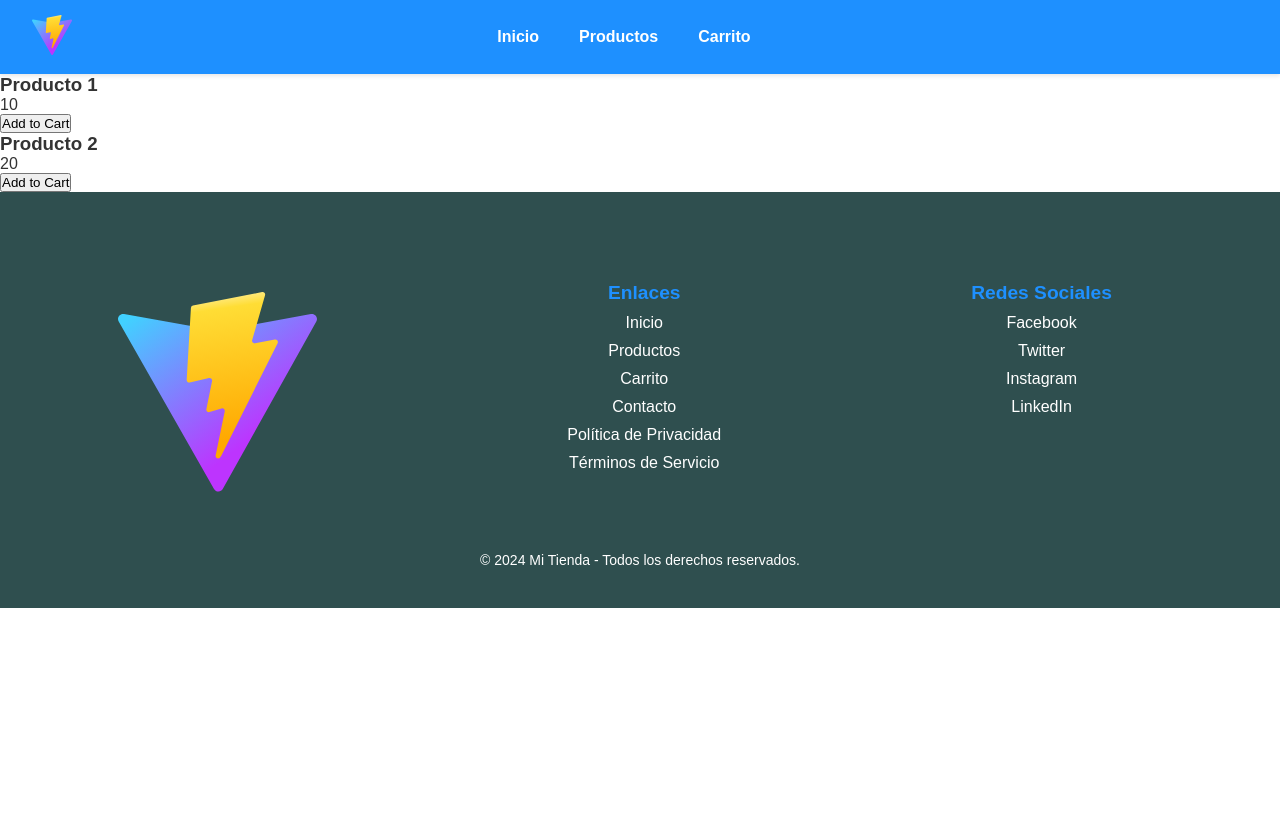
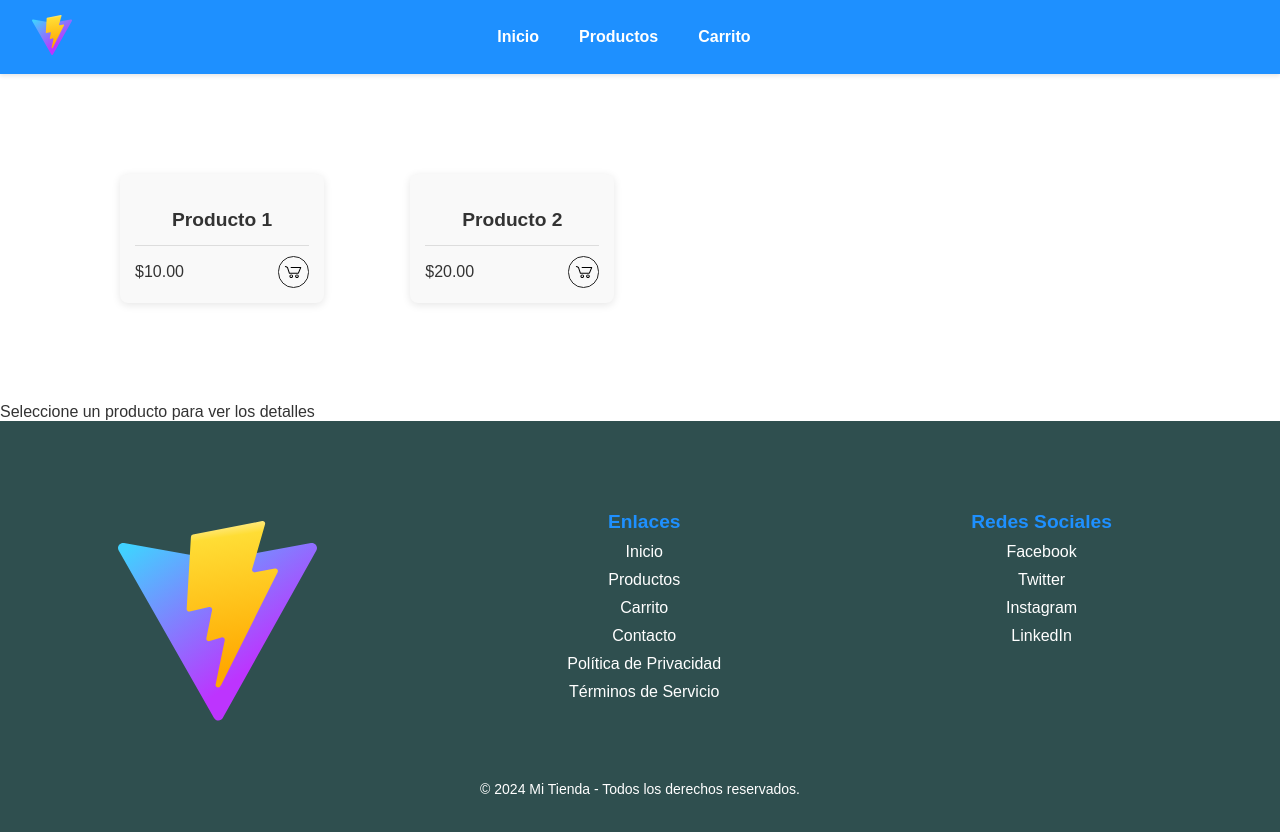
Before and after one commit to CrissG07/Eccomerce, a React (Vite) app: page /products in a window 1280 px wide. Shown: the top 832 px of the page. Before the commit the page ends 800 px from the top, so only its background shows below. Built offline with nearby package versions, Linux system fonts and the light colour scheme.

Commit message:
arreglo de interfaz productos

```diff
--- a/src/components/ProductCard.jsx
+++ b/src/components/ProductCard.jsx
@@ -1,7 +1,30 @@
+/* eslint-disable react/prop-types */
+import { useCart } from '../context/CartContext';
+import '../styles/ProductCart.css'
 
-export const ProductCard = () => {
-  return (
-    <div>ProductCard</div>
-  )
-}
+const ProductCard = ({ product }) => {
+    const { addToCart } = useCart();
+
+    return (
+      <div className="product-card">
+      <div className="card-img"></div>
+      <div className="card-info">
+          <h3 className="text-title">{product.name}</h3>
+          <p className="text-body">{product.description}</p>
+      </div>
+      <div className="card-footer">
+          <span className="text-title">${product.price.toFixed(2)}</span>
+          <div className="card-button" onClick={() => addToCart(product)}>
+              <svg className="svg-icon" viewBox="0 0 20 20">
+                  <path d="M17.72,5.011H8.026c-0.271,0-0.49,0.219-0.49,0.489c0,0.271,0.219,0.489,0.49,0.489h8.962l-1.979,4.773H6.763L4.935,5.343C4.926,5.316,4.897,5.309,4.884,5.286c-0.011-0.024,0-0.051-0.017-0.074C4.833,5.166,4.025,4.081,2.33,3.908C2.068,3.883,1.822,4.075,1.795,4.344C1.767,4.612,1.962,4.853,2.231,4.88c1.143,0.118,1.703,0.738,1.808,0.866l1.91,5.661c0.066,0.199,0.252,0.333,0.463,0.333h8.924c0.116,0,0.22-0.053,0.308-0.128c0.027-0.023,0.042-0.048,0.063-0.076c0.026-0.034,0.063-0.058,0.08-0.099l2.384-5.75c0.062-0.151,0.046-0.323-0.045-0.458C18.036,5.092,17.883,5.011,17.72,5.011z"></path>
+                  <path d="M8.251,12.386c-1.023,0-1.856,0.834-1.856,1.856s0.833,1.853,1.856,1.853c1.021,0,1.853-0.83,1.853-1.853S9.273,12.386,8.251,12.386z M8.251,15.116c-0.484,0-0.877-0.393-0.877-0.874c0-0.484,0.394-0.878,0.877-0.878c0.482,0,0.875,0.394,0.875,0.878C9.126,14.724,8.733,15.116,8.251,15.116z"></path>
+                  <path d="M13.972,12.386c-1.022,0-1.855,0.834-1.855,1.856s0.833,1.853,1.855,1.853s1.854-0.83,1.854-1.853S14.994,12.386,13.972,12.386z M13.972,15.116c-0.484,0-0.878-0.393-0.878-0.874c0-0.484,0.394-0.878,0.878-0.878c0.482,0,0.875,0.394,0.875,0.878C14.847,14.724,14.454,15.116,13.972,15.116z"></path>
+              </svg>
+          </div>
+      </div>
+  </div>
+
+    );
+};
+
 export default ProductCard;
--- a/src/components/ProductDetail.jsx
+++ b/src/components/ProductDetail.jsx
@@ -1,20 +1,17 @@
-import '../styles/ProductDetail.css'
+/* eslint-disable react/prop-types */
+import '../styles/productDetail.css'
 
-export const ProductDetail = () => {
-  return (
-    <>
-      <div className="product-detail">
-        <div className='title'>
-          <h2>Detalles del Producto</h2>
+const ProductDetail = ({ product }) => {
+    if (!product) return <p>Seleccione un producto para ver los detalles</p>;
+
+    return (
+        <div className="product-detail">
+            <h2 className="title">{product.name}</h2>
+            <p className="info">Description: {product.description}</p>
+            <p className="precio">Price: ${product.price.toFixed(2)}</p>
+            <img src={product.imageUrl} alt={product.name} />
         </div>
-        <div className="info">
-          <p>Aquí va la descripción del producto que va a hacer Cuervo</p>
-        </div>
-        <div className='precio'>
-          <b>Precio: $1000</b>
-        </div>
-      </div>
-    </>
-  )
-}
+    );
+};
+
 export default ProductDetail;
--- a/src/components/ProductList.jsx
+++ b/src/components/ProductList.jsx
@@ -1,22 +1,24 @@
 /* eslint-disable react/prop-types */
-import { useCart } from '../context/CartContext';
+import  { useState } from 'react';
+import ProductCard from '../components/ProductCard';
+import ProductDetail from '../components/ProductDetail';
+import '../styles/ProductDetail.css'
 
-const ProductList = ({ products = [] }) => { // Default to empty array
-    const { addToCart } = useCart();
+const ProductList = ({ products }) => {
+    const [selectedProduct, setSelectedProduct] = useState(null);
 
     return (
         <div>
-            {products.length > 0 ? (
-                products.map((product) => (
-                    <div key={product.id}>
-                        <h3>{product.name}</h3>
-                        <p>{product.price}</p>
-                        <button onClick={() => addToCart(product)}>Add to Cart</button>
+            <div className="product-list">
+                {products.map((product) => (
+                    <div key={product.id} onClick={() => setSelectedProduct(product)}>
+                        <ProductCard product={product} />
                     </div>
-                ))
-            ) : (
-                <p>No products available.</p>
-            )}
+                ))}
+            </div>
+            <div>
+                <ProductDetail product={selectedProduct} />
+            </div>
         </div>
     );
 };
--- a/src/pages/Productos.jsx
+++ b/src/pages/Productos.jsx
@@ -1,9 +1,10 @@
 import ProductList from "../components/ProductList";
+
 
 const myProductList = [
     { id: 1, name: "Producto 1", price: 10.00 },
     { id: 2, name: "Producto 2", price: 20.00 },
-    // Agrega más productos según sea necesario
+
 ];
 
 export const Productos = () => {
--- /dev/null
+++ b/src/styles/productCart.css
@@ -0,0 +1,76 @@
+.product-list {
+    display: flex; /* Cambiado a flex para activar el comportamiento del flexbox */
+    flex-wrap: wrap; /* Permite que los elementos se envuelvan a la siguiente línea si el espacio no es suficiente */
+    margin: 0 auto; /* Centra el contenedor de la lista horizontalmente */
+    max-width: 1200px; /* Ancho máximo del contenedor */
+    padding: 20px;
+    margin-left:20px;
+    width: 90%;
+}
+
+.product-card {
+    width: 60%; /* Ajusta el ancho de cada tarjeta para que quepan 4 en una fila */
+    margin-bottom: 20px; /* Espacio entre las filas de productos */
+    background-color: #f9f9f9;
+    padding: 15px;
+    margin: 80px;
+    border-radius: 8px;
+    box-shadow: 0 2px 8px rgba(0, 0, 0, 0.1);
+    text-align: center; /* Centra el contenido dentro de la tarjeta */
+}
+
+.card-img {
+    background-color: #ffcaa6;
+    height: 40%;
+    width: 100%;
+    border-radius: 0.5rem;
+    transition: 0.3s ease;
+}
+
+.card-info {
+    padding-top: 10%;
+}
+
+.product-card h3.text-title {
+    font-weight: 900;
+    font-size: 1.2em;
+    line-height: 1.5;
+}
+
+.text-body {
+    font-size: 0.9em;
+    padding-bottom: 10px;
+}
+
+.card-footer {
+    width: 100%;
+    display: flex;
+    justify-content: space-between;
+    align-items: center;
+    padding-top: 10px;
+    border-top: 1px solid #ddd;
+}
+
+.card-button {
+    border: 1px solid #252525;
+    display: flex;
+    padding: 0.3em;
+    cursor: pointer;
+    border-radius: 50px;
+    transition: 0.3s ease-in-out;
+}
+
+.card-button:hover {
+    border: 1px solid #ffcaa6;
+    background-color: #ffcaa6;
+}
+
+.card-img:hover {
+    transform: translateY(-25%);
+    box-shadow: rgba(226, 196, 63, 0.25) 0px 13px 47px -5px, rgba(180, 71, 71, 0.3) 0px 8px 16px -8px;
+}
+
+.svg-icon {
+    width: 20px;
+    height: 20px;
+}
--- a/src/styles/productDetail.css
+++ b/src/styles/productDetail.css
@@ -1,5 +1,5 @@
 .product-detail {
-    width: 25%;
+    width: 20%;
     height: 30%;
     margin: 20px auto;
     padding: 20px;
```
